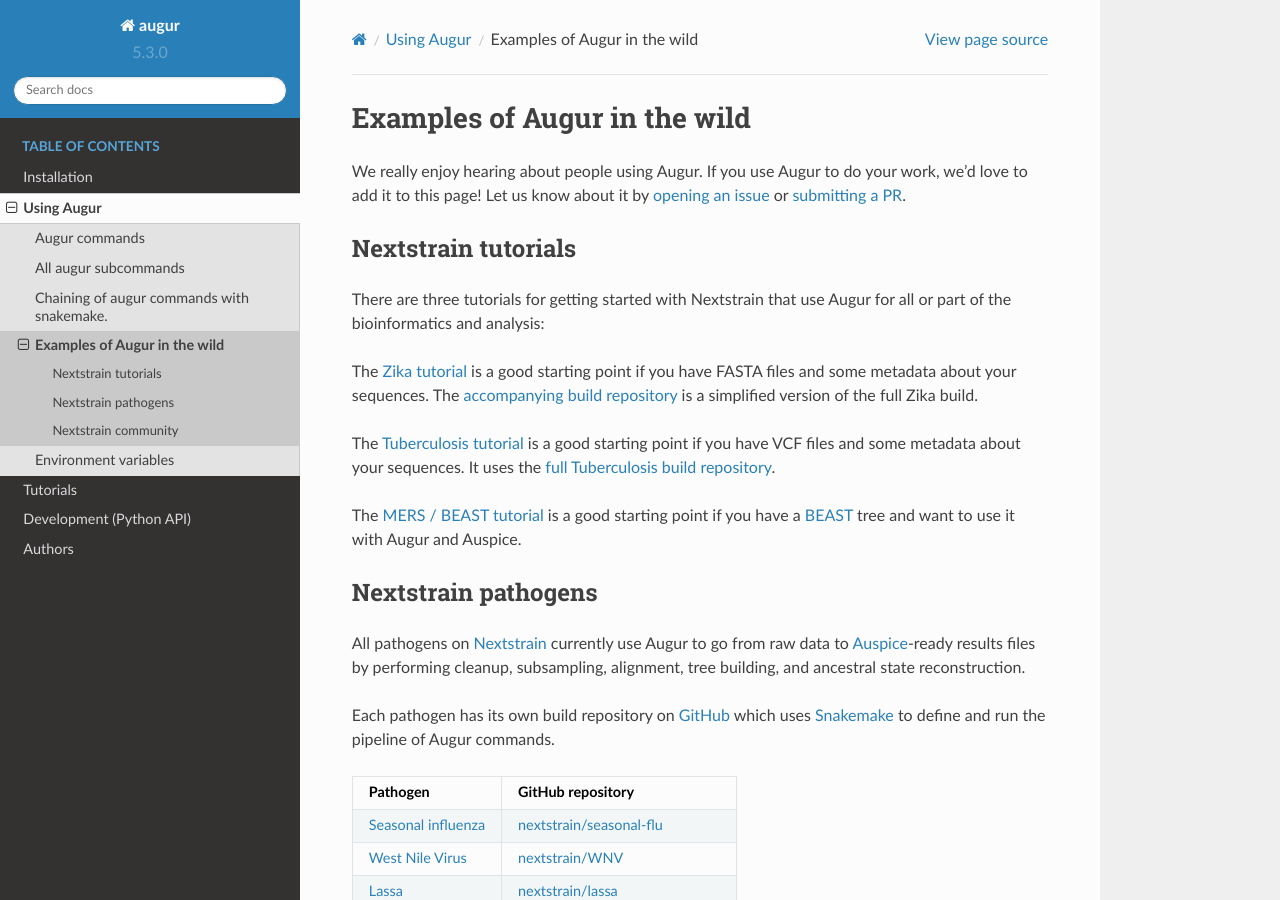
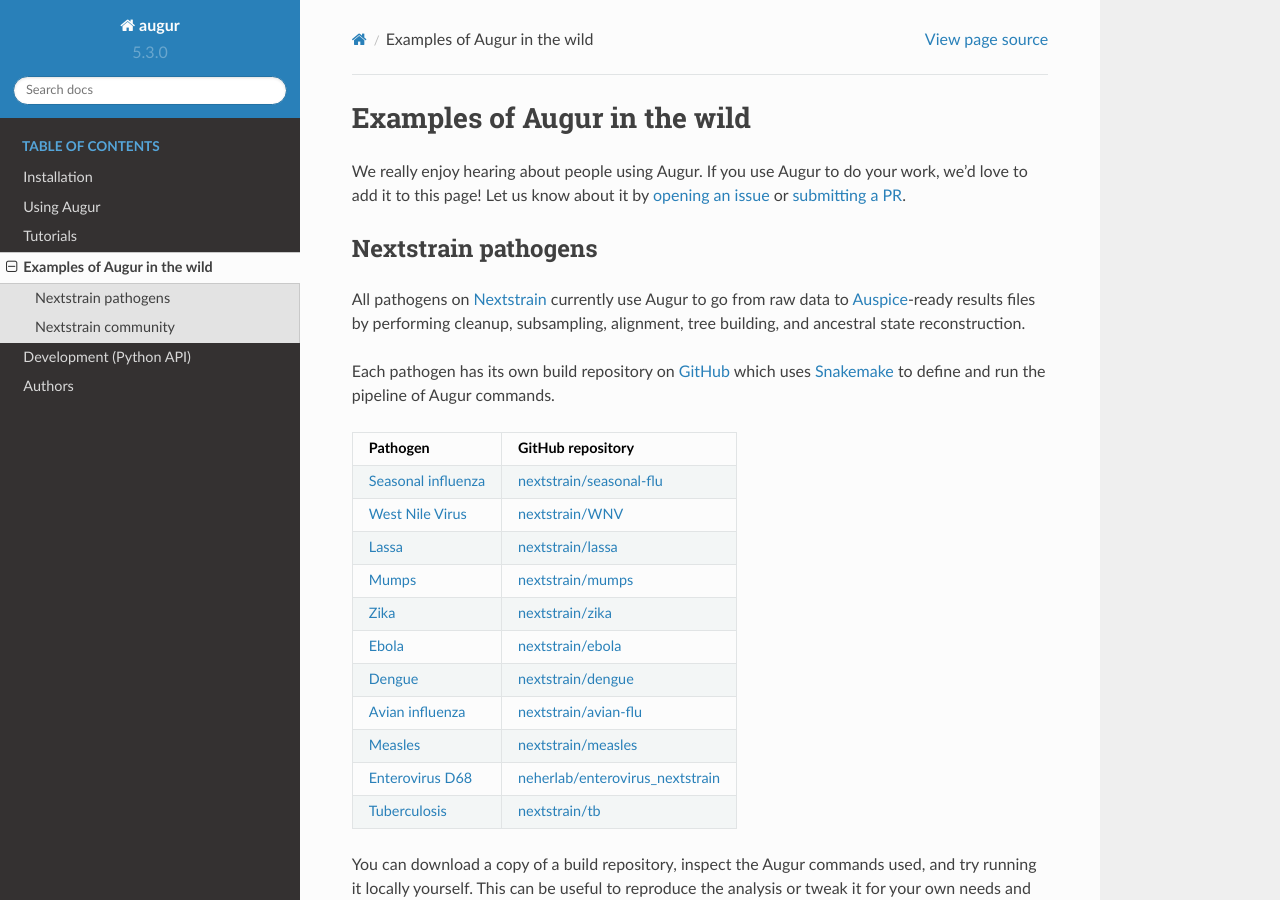
Before and after one commit to nextstrain/augur, a Sphinx documentation site: the page built from docs/examples.rst, in a window 1280 px wide and 900 px high. Built offline with Sphinx 7.4.7 and the Read the Docs theme 2.0.0, drawn with Linux system fonts in a browser that asks for light colours; the version number is read from the project's files by our own code.

Commit message:
moved examples to top-level, next to tutorials

```diff
--- a/docs/examples.rst
+++ b/docs/examples.rst
@@ -6,31 +6,6 @@ We really enjoy hearing about people using Augur.  If you use Augur to do your
 work, we'd love to add it to this page!  Let us know about it by `opening an
 issue <https://github.com/nextstrain/augur/issues/new?title=Augur%20in%20the%20wild>`__
 or `submitting a PR <https://github.com/nextstrain/augur/pulls>`__.
-
-
-Nextstrain tutorials
-====================
-
-There are three tutorials for getting started with Nextstrain that use Augur
-for all or part of the bioinformatics and analysis:
-
-The `Zika tutorial
-<https://nextstrain.org/docs/getting-started/zika-tutorial>`__ is a good
-starting point if you have FASTA files and some metadata about your sequences.
-The `accompanying build repository
-<https://github.com/nextstrain/zika-tutorial>`__ is a simplified version of the
-full Zika build.
-
-The `Tuberculosis tutorial
-<https://nextstrain.org/docs/getting-started/tb-tutorial>`__ is a good
-starting point if you have VCF files and some metadata about your sequences.
-It uses the `full Tuberculosis build repository
-<https://github.com/nextstrain/tb>`__.
-
-The `MERS / BEAST tutorial
-<https://github.com/nextstrain/mers-beast-tutorial>`__ is a good starting
-point if you have a `BEAST <https://beast.community/>`__ tree and want to use
-it with Augur and Auspice.
 
 
 Nextstrain pathogens
--- a/docs/index.rst
+++ b/docs/index.rst
@@ -31,5 +31,6 @@ The nextstrain team uses `snakemake <https://snakemake.readthedocs.io/en/stable/
    installation
    usage
    tutorials
+   examples
    api
    authors
--- a/docs/usage.rst
+++ b/docs/usage.rst
@@ -8,5 +8,4 @@ Using Augur
    cli
    subcommands
    augur_snakemake
-   examples
    envvars
```
